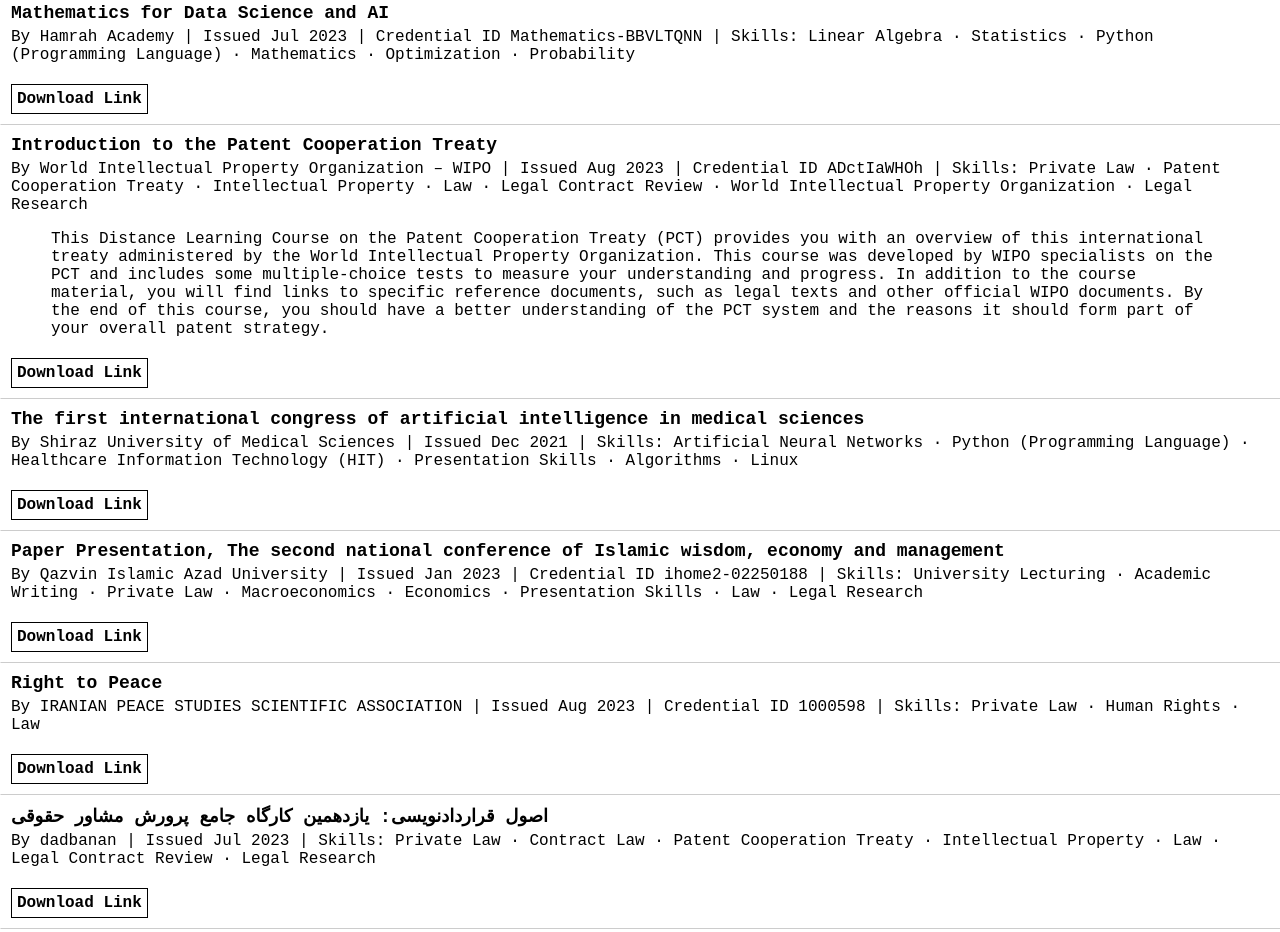
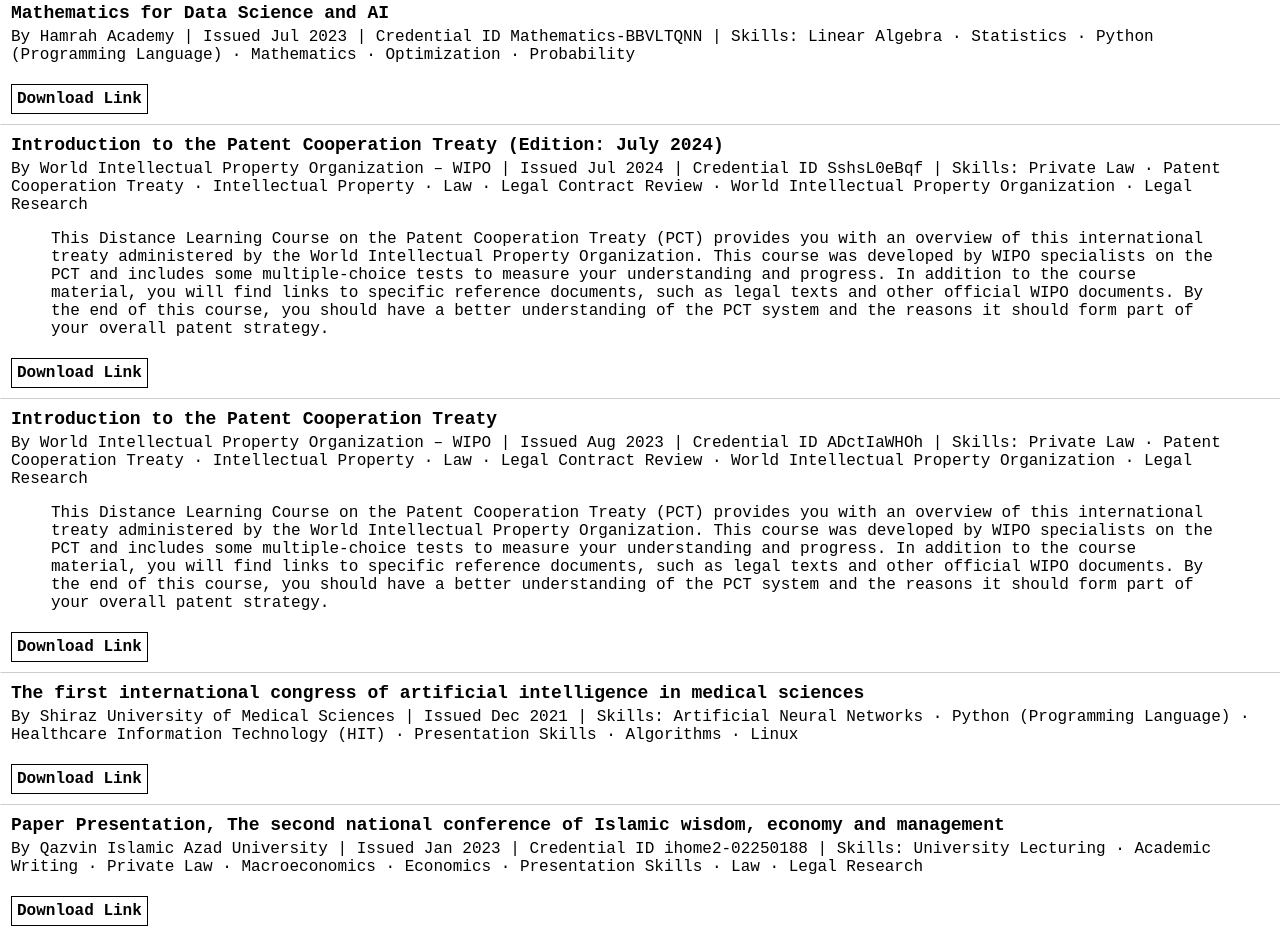
Before and after one commit to AYoonesi/cert, a plain HTML site: page docs/index.html in a window 1280 px wide. Shown: the part 6317-7249 px from the top of the page. Drawn offline with Linux system fonts and the light colour scheme.

Commit message:
iIDK for now

```diff
--- a/docs/index.html
+++ b/docs/index.html
@@ -376,6 +376,13 @@
                 Credential ID Mathematics-BBVLTQNN |
                 Skills: Linear Algebra · Statistics · Python (Programming Language) · Mathematics · Optimization · Probability
             ` },
+            { cert_name: 'Introduction to the Patent Cooperation Treaty (Edition: July 2024)', file_name: 'PCT101E24.pdf', details: `
+                World Intellectual Property Organization – WIPO |
+                Issued Jul 2024 |
+                Credential ID SshsL0eBqf |
+                Skills: Private Law · Patent Cooperation Treaty · Intellectual Property · Law · Legal Contract Review · World Intellectual Property Organization · Legal Research
+            `, explaination: `This Distance Learning Course on the Patent Cooperation Treaty (PCT) provides you with an overview of this international treaty administered by the World Intellectual Property Organization.
+                This course was developed by WIPO specialists on the PCT and includes some multiple-choice tests to measure your understanding and progress. In addition to the course material, you will find links to specific reference documents, such as legal texts and other official WIPO documents. By the end of this course, you should have a better understanding of the PCT system and the reasons it should form part of your overall patent strategy.`},
             { cert_name: 'Introduction to the Patent Cooperation Treaty', file_name: 'PCT101E23.jpg', details: `
                 World Intellectual Property Organization – WIPO |
                 Issued Aug 2023 |
```
Also changed, not shown: 4 other files.
